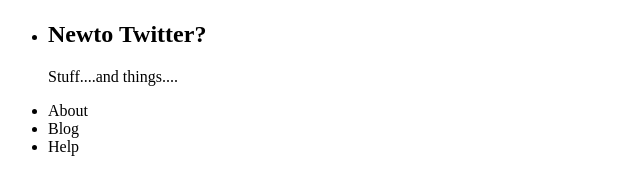
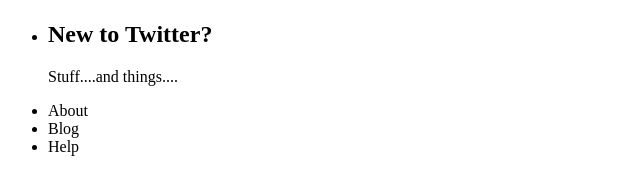
Before and after one commit to thosd/express_static, a website: page public/html/index.html in a window 1280 px wide. Shown: the part 1296-1465 px from the top of the page, 0-640 px from the left. Drawn offline with Linux system fonts and the light colour scheme.

Commit message:
made a little change to index.html

```diff
--- a/public/html/index.html
+++ b/public/html/index.html
@@ -1,5 +1,5 @@
 <!DOCTYPE html>
-<html></html>
+<html>
   <head>
     <title>Twitter...It's what's happening...</title>
   </head>
@@ -69,7 +69,7 @@
         </li>
         <li>
           <div>
-            <h2>Newto Twitter?</h2>
+            <h2>New to Twitter?</h2>
             <p>Stuff....and things....</p>
           </div>
         </li>
@@ -82,3 +82,4 @@
       </ul>
     </footer>
   </body>
+  </html>
```
